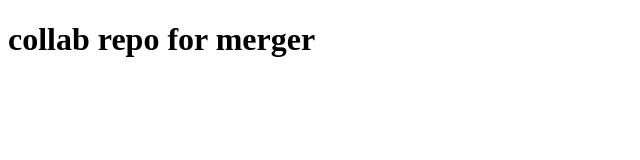
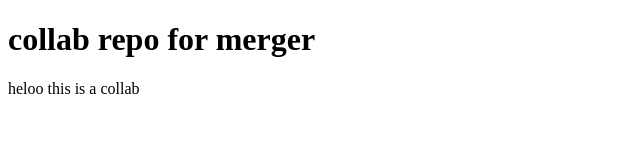
Before and after one commit to nextgendev2029/project, a plain HTML site: page index.html in a window 1280 px wide. Shown: the whole page, without its empty margins (0-640 px from the left). Drawn offline with Linux system fonts and the light colour scheme.

Commit message:
para add

```diff
--- a/index.html
+++ b/index.html
@@ -7,5 +7,6 @@
 </head>
 <body>
     <h1>collab repo for merger</h1>
+    <p>heloo this is a collab</p>
 </body>
 </html>
```
